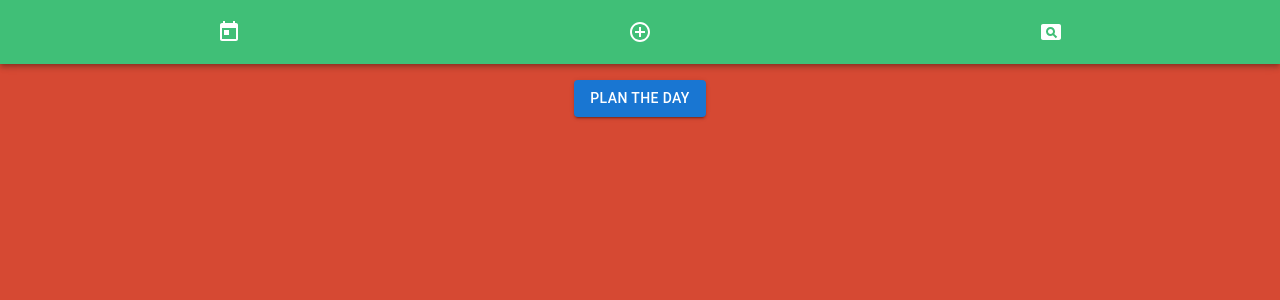
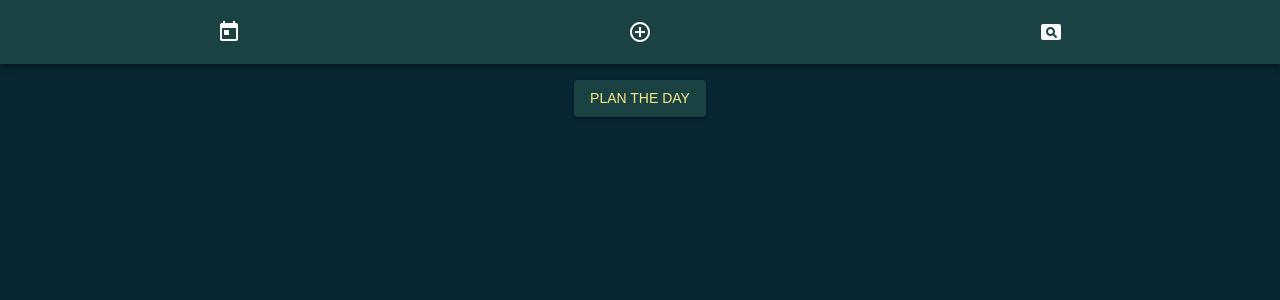
Before and after one commit to jmarcoz1/plan-planner, a React (Create React App) app: page / in a window 1280 px wide. Shown: the top 300 px of the page. Built offline with nearby package versions, Linux system fonts and the light colour scheme.

Commit message:
working app, style the rest of the components and it will be okay

```diff
--- a/package.json
+++ b/package.json
@@ -7,6 +7,7 @@
     "@emotion/styled": "^11.11.0",
     "@mui/icons-material": "^5.15.3",
     "@mui/material": "^5.15.3",
+    "@mui/system": "^5.15.3",
     "@testing-library/jest-dom": "^5.17.0",
     "@testing-library/react": "^13.4.0",
     "@testing-library/user-event": "^13.5.0",
--- a/src/App.css
+++ b/src/App.css
@@ -1,3 +1,3 @@
 body {
-  background-color: #D64933
+  background-color: #092635
 }
--- a/src/App.js
+++ b/src/App.js
@@ -1,6 +1,7 @@
 import './App.css';
 // react components
 import { BrowserRouter as Router, Route, Routes } from 'react-router-dom';
+import { createTheme, ThemeProvider } from '@mui/material'
 // my components
 import Plans from './components/Plans';
 import DayPlanner from './pages/DayPlanner';
@@ -72,7 +73,7 @@ const App = () => {
         "aprender un idioma": {
           "EOI": {
             "url": "https://portal.edu.gva.es/eoivalencia/es/escuela/admision-y-matricula/",
-            "time-of-day": ["afternoon", "night"]
+            "time-of-day": ["afternoon"]
           }
         },
         "conciertos / festivales": {
@@ -205,7 +206,26 @@ const App = () => {
     }
   ]
 
+  const mainTheme = createTheme({
+    palette: {
+      blues: {
+        main: '#5B9A8B',
+        light: '#9EC8B9',
+        dark: '#1B4242',
+        contrastText: '#F7E987'
+      },
+    },
+    typography: {
+      // fontFamily: 'Fjalla One',
+      // fontFamily: 'Space Grotesk',
+      // fontFamily: 'Work+Sans',
+      // fontFamily: 'Syne',
+      fontFamily: 'DM+Sans',
+    }
+  })
+
   return (
+    <ThemeProvider theme={mainTheme}>
       <Router>
         <ButtonAppBar />
         <Routes>
@@ -214,6 +234,7 @@ const App = () => {
           <Route path="/view-plans" element={<ViewPlans planes={planes} />} />
         </Routes>
       </Router>
+    </ThemeProvider>
   );
 }
 
--- a/src/navigation/ButtonAppBar.js
+++ b/src/navigation/ButtonAppBar.js
@@ -12,7 +12,7 @@ import TodayIcon from '@mui/icons-material/Today';
 
 const ButtonAppBar = () => {
   return (
-    <AppBar position="static" sx={{ bgcolor: '#40bf77' }}>
+    <AppBar position="static" sx={{ bgcolor: 'blues.dark' }}>
       <Toolbar sx={{ justifyContent: 'space-around', alignItems: 'center' }}>
 
         <IconButton color="inherit" component={Link} to="/">
--- a/src/pages/DayPlanner.js
+++ b/src/pages/DayPlanner.js
@@ -1,7 +1,7 @@
 import React from 'react'
 import { useState } from 'react';
-import { Box, Button, Card, CardContent, Typography } from '@mui/material';
-
+import { Box, Card, CardContent, Typography } from '@mui/material';
+import { Button } from '../styles/StyledComponents';
 import { flattenDeep } from 'lodash';
 
 const DayPlanner = (props) => {
@@ -51,7 +51,7 @@ const DayPlanner = (props) => {
 
   return (
     <Box sx={{ display: "flex", flexDirection: "column" }} >
-      <Button sx={{ margin: 'auto', color: "app", mt: 2 }} variant="contained" onClick={clg}>Plan the day</Button>
+      <Button sx={(theme) => ({ margin: 'auto', mt: 2, fontFamily: theme.typography.fontFamily, color: theme.palette.blues.contrastText })} variant="contained" onClick={clg}>Plan the day</Button>
 
       {/* <Card sx={{ width: '70%', margin: 'auto', py: 1, color: "app.main", mt: 1 }}>
         {activities && activities.map((activity, index) => (
--- /dev/null
+++ b/src/styles/StyledComponents.js
@@ -0,0 +1,38 @@
+// StyledComponents.js
+import { styled } from '@mui/system';
+import { Card as MuiCard, Button as MuiButton} from '@mui/material';
+import { createTheme, ThemeProvider } from '@mui/material'
+
+const mainTheme = createTheme({
+    palette: {
+      blues: {
+        main: '#5B9A8B',
+        light: '#9EC8B9',
+        dark: '#1B4242',
+        background: '#092635',
+        contrastText: '#F7E987',
+      },
+    },
+    typography: {
+      fontFamily: 'Fjalla One',
+      // fontFamily: 'Space Grotesk',
+      // fontFamily: 'Work+Sans',
+      // fontFamily: 'Syne',
+      // fontFamily: 'DM+Sans',
+    }
+  })
+
+export const Card = styled(MuiCard)(({ theme }) => ({
+  width: '80%',
+  margin: 'auto',
+  py: 1,
+  color: theme.palette.blues.main,
+  mt: 1,
+  borderRadius: '16px',
+}));
+
+export const Button = styled(MuiButton)(({ theme }) => ({
+  fontFamily: theme.typography.fontFamily,
+  color: theme.palette.blues.contrastText,
+  backgroundColor: theme.palette.blues.dark
+}));
```
Also changed, not shown: 1 other file (tests, documents, lock files or other folders). Lines whose indentation alone changed are shown as unchanged.
